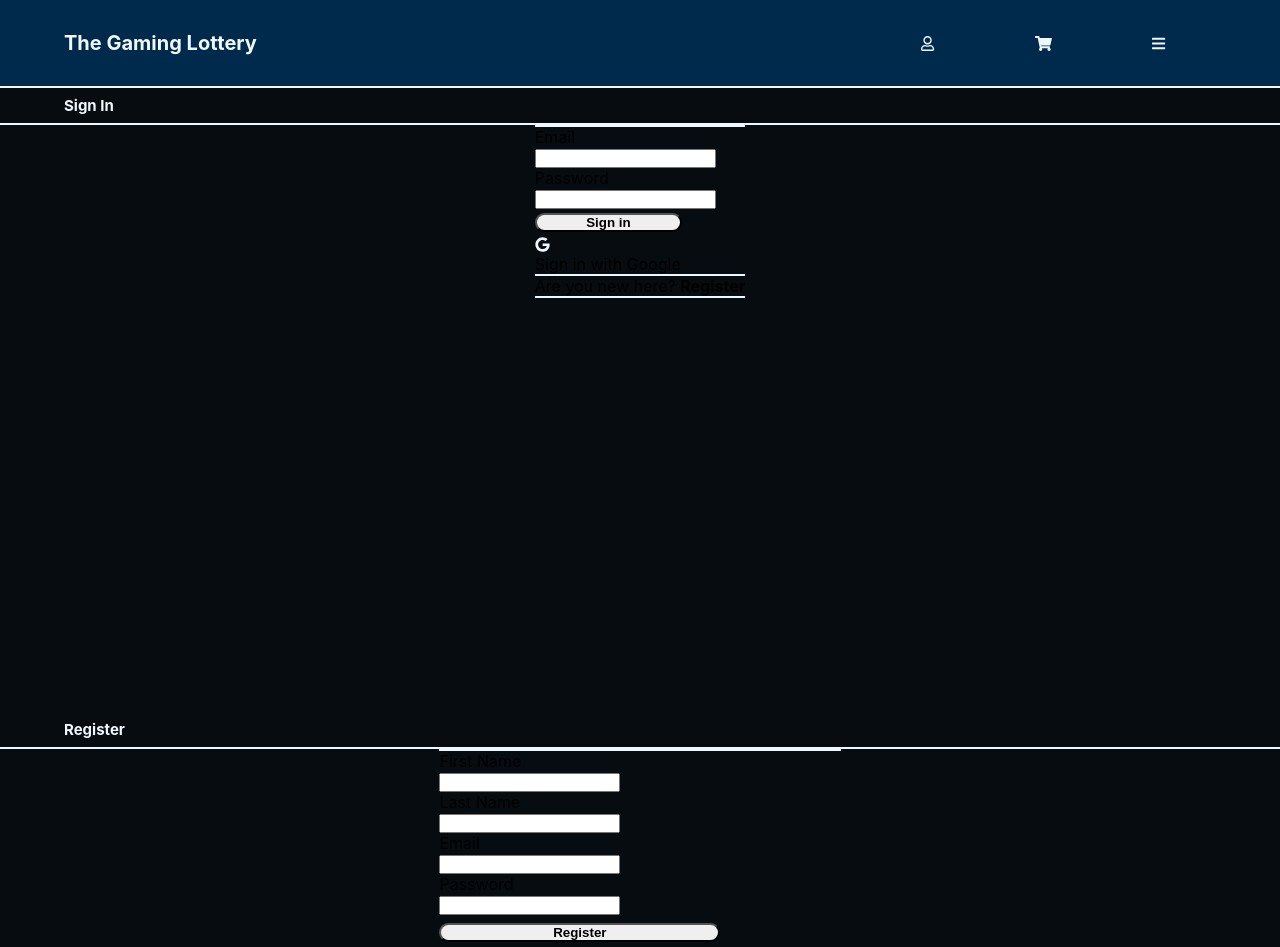
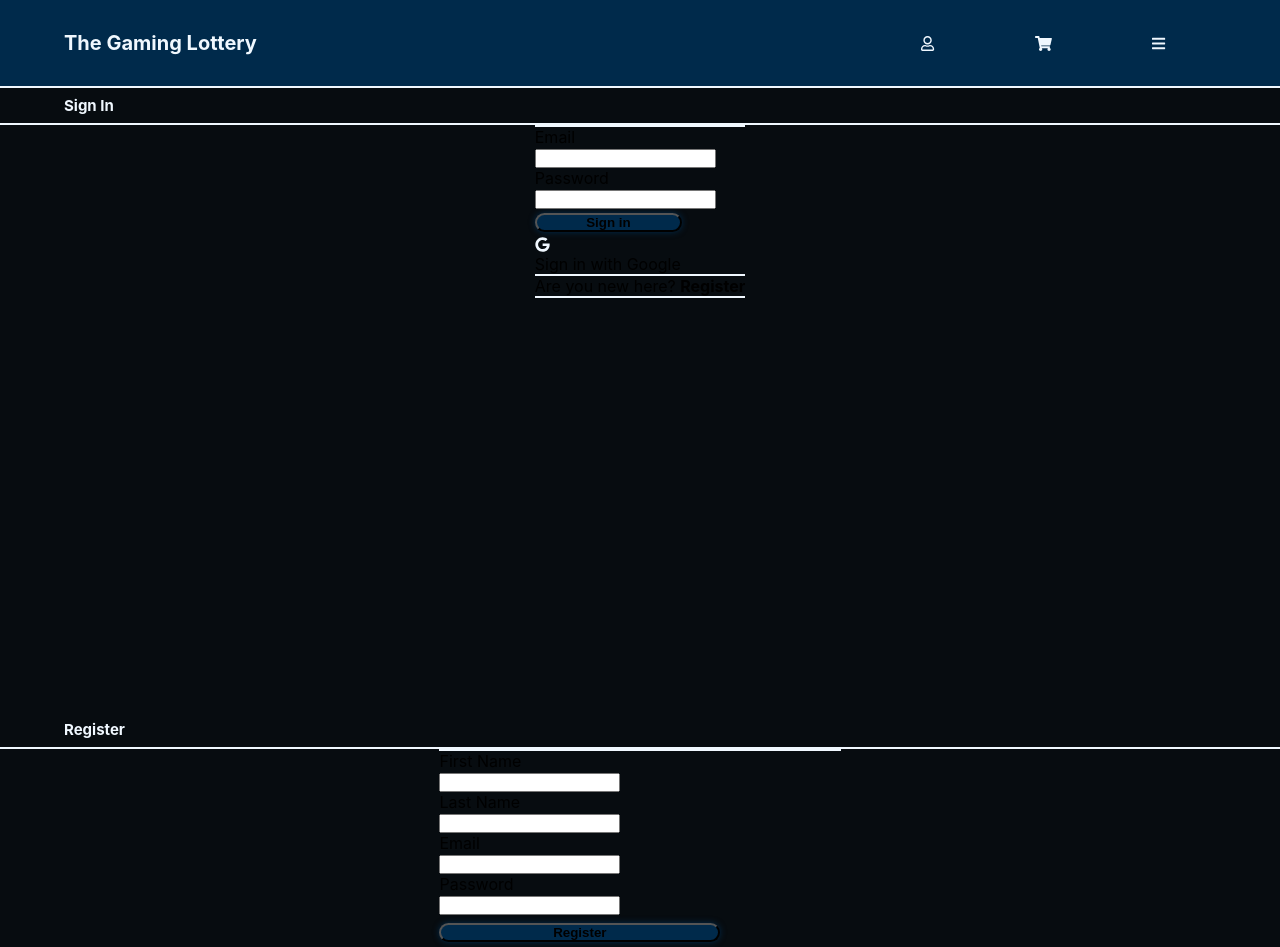
Before and after one commit to EllisHornabrook/PC-Packs, a React (Create React App) app: page /account in a window 1280 px wide. Shown: the top 947 px of the page. Built offline with nearby package versions, Linux system fonts and the light colour scheme.

Commit message:
Base button design added, ready for tomorrow

```diff
--- a/src/components/Login/Login.module.scss
+++ b/src/components/Login/Login.module.scss
@@ -1 +1,6 @@
 @import "../../styles/styles.scss";
+
+.button {
+    background-image: linear-gradient(to right, $main-colour, $main-colour, $main-colour);
+    box-shadow: 0 0 6px $main-colour;
+}
--- a/src/components/Register/Register.module.scss
+++ b/src/components/Register/Register.module.scss
@@ -1 +1,6 @@
 @import "../../styles/styles.scss";
+
+.button {
+    background-image: linear-gradient(to right, $main-colour, $main-colour, $main-colour);
+    box-shadow: 0 0 6px $main-colour;
+}
```
